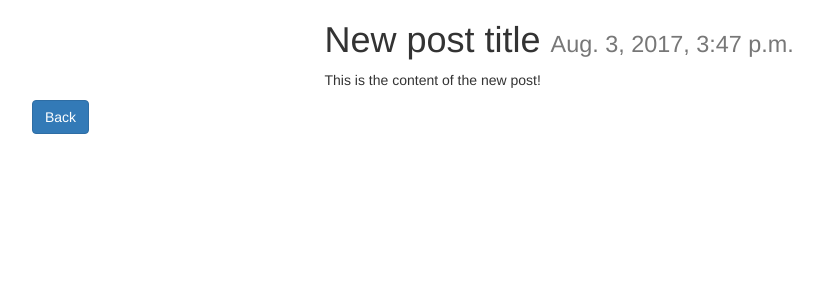
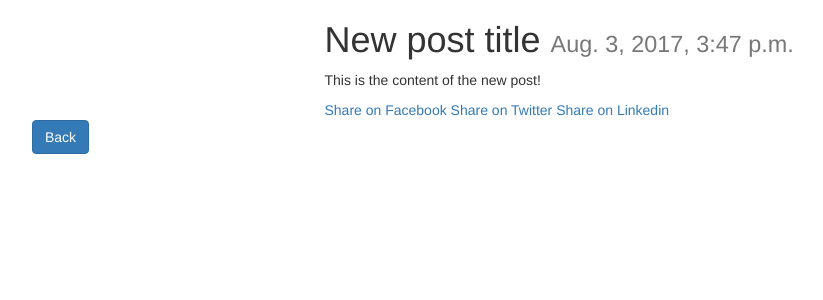
Before and after one commit to alaazamani/HeyThere, a Django app: template posts/templates/post_detail.html in a window 1280 px wide. Shown: the top 300 px of the page, without its empty margins (38-861 px from the left). Run offline with Django 3.2, Linux system fonts and the light colour scheme; the template is opened without the code that fills it: values that come from a table or form of the project are taken from there, others are empty; data comes from the database, SQL or seed files in the repository; some libraries are stand-ins or nearby versions.

Commit message:
share links

```diff
--- a/posts/templates/post_detail.html
+++ b/posts/templates/post_detail.html
@@ -1,5 +1,5 @@
 {% extends "base.html" %}
-
+{% load urlify %}
 
 {% block title %}
 {{title}}
@@ -15,6 +15,18 @@
     	{% endif %}
         <h1>{{instance.title}} <small>{{instance.timestamp}}</small></h1>
         {{instance.content| linebreaks}}
+
+        <a href="https://www.facebook.com/sharer/sharer.php?u={{request.build_absolute_uri}}">
+        Share on Facebook
+        </a>
+
+        <a href="https://twitter.com/home?status={{share_string}}%20{{request.build_absolute_uri}}">
+	    Share on Twitter
+		</a>
+
+		<a href="https://www.linkedin.com/shareArticle?mini=true&url={{request.build_absolute_uri}}&title={{instance.title|urlify}}&summary={{instance.content|truncatechars:35|urlify}}&source={{request.build_absolute_uri}}">
+		Share on Linkedin
+		</a>
     </div>
 </div>
 
--- /dev/null
+++ b/posts/templatetags/urlify.py
@@ -0,0 +1,8 @@
+from django import template
+from urllib.parse import quote
+
+register = template.Library()
+
+@register.filter
+def urlify(value):
+    return quote(value)
--- a/posts/views.py
+++ b/posts/views.py
@@ -10,11 +10,12 @@ def post_home(request):
 	return HttpResponse("<h1> Hello</h1>")
 
 
-def post_detail(request, post_id):
+def post_detail(request, post_slug):
 	instance = get_object_or_404(Post, slug=post_slug)
 	context = {
 	"title": "Detail",
-	"instance": instance
+	"instance": instance,
+	"share_string": quote(instance.content)
 	}
 	return render(request, 'post_detail.html', context)
 
```
Also changed, not shown: posts/templatetags/__init__.py (added).
